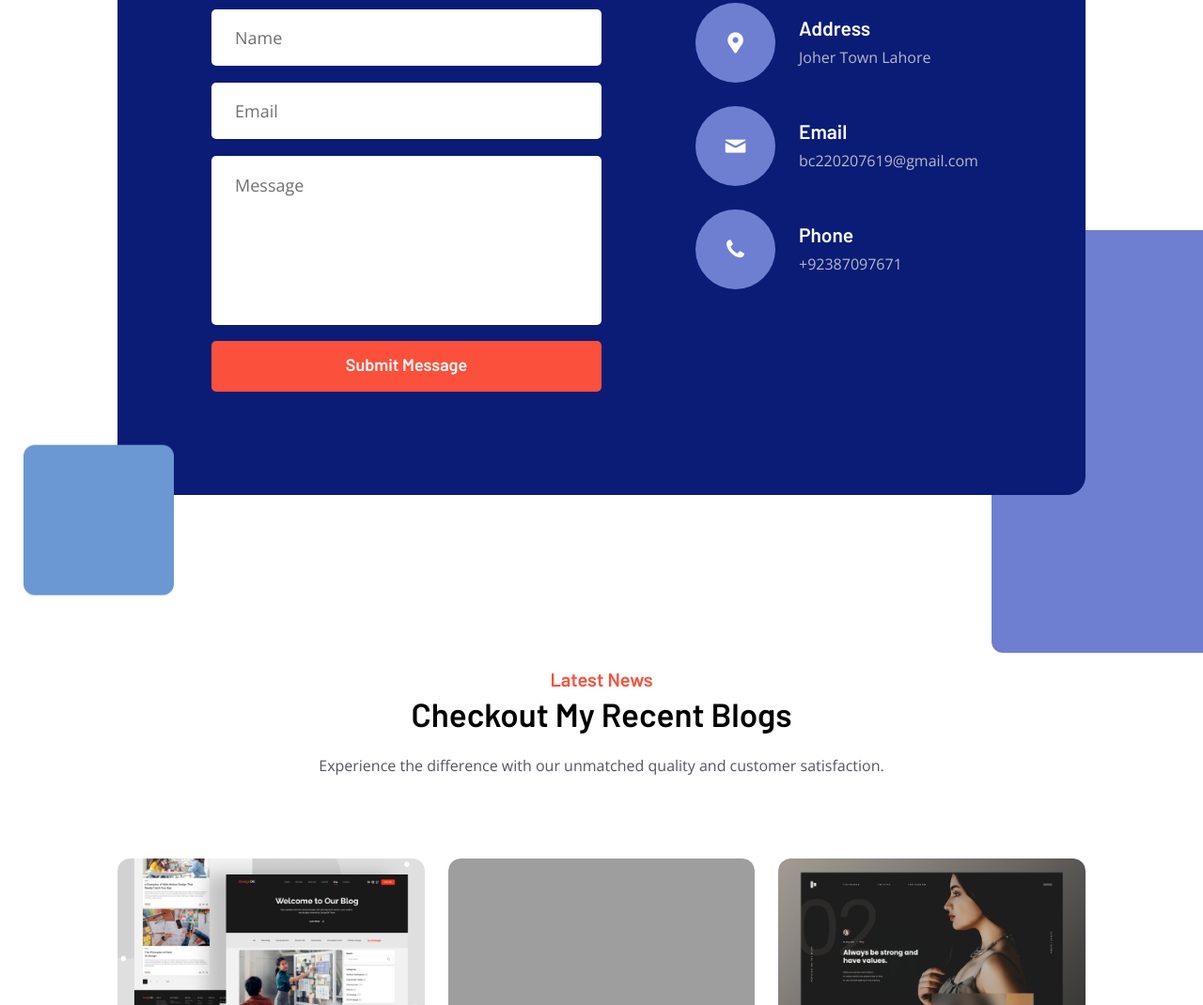
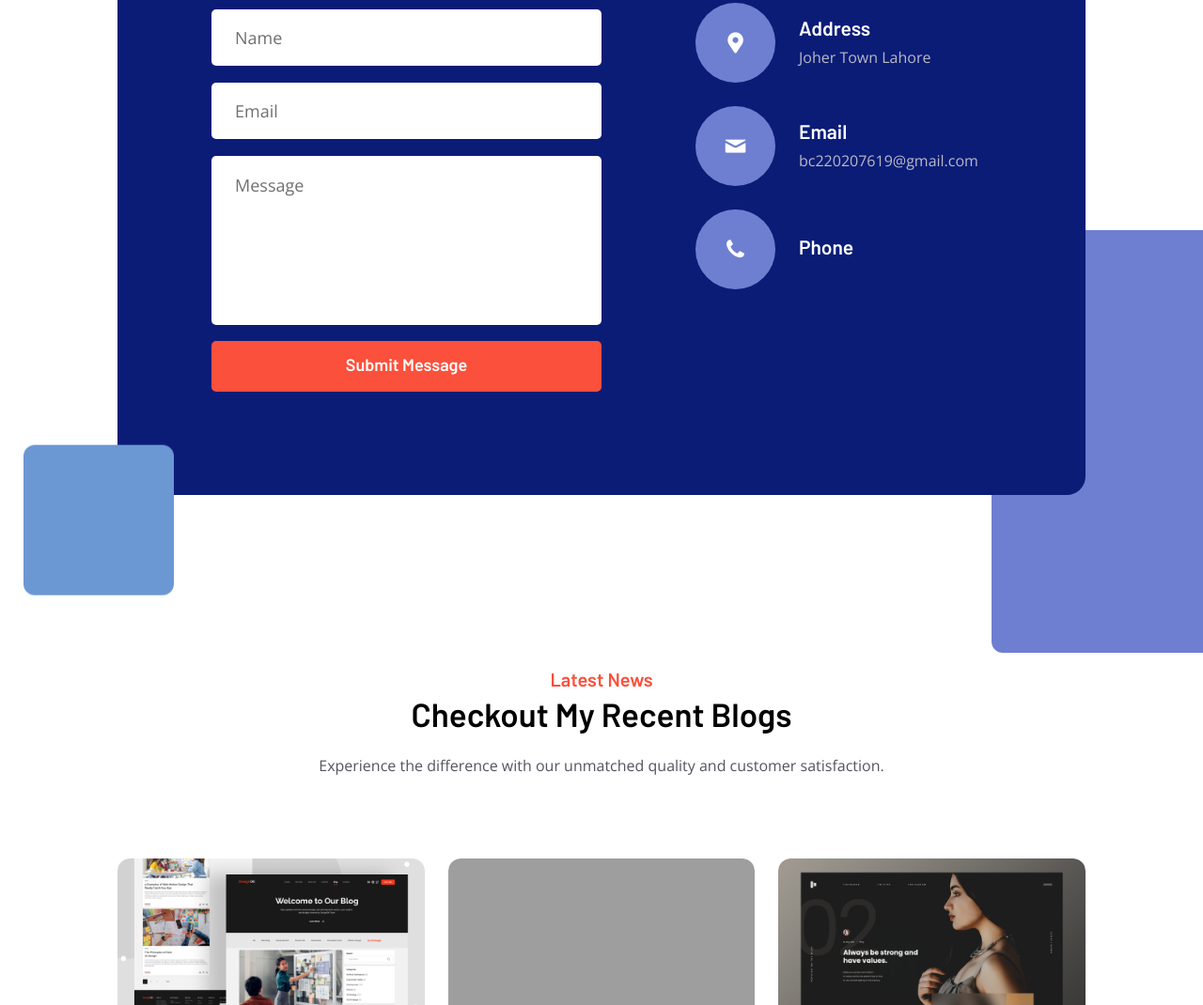
Before and after one commit to BC2202/portfolio, a plain HTML site: page index.html in a window 1280 px wide. Shown: the part 9532-10602 px from the top of the page at 94% size. Drawn offline with nearby package versions, Linux system fonts and the light colour scheme; no server answers; grey boxes are pictures that could not be loaded.

Commit message:
contact number changed

```diff
--- a/index.html
+++ b/index.html
@@ -1008,7 +1008,7 @@
 											</div>
 											<div class="short">
 												<h3>Phone</h3>
-												<span>+92387097671</span>
+												<span></span>
 											</div>
 										</div>
 									</li>
```
